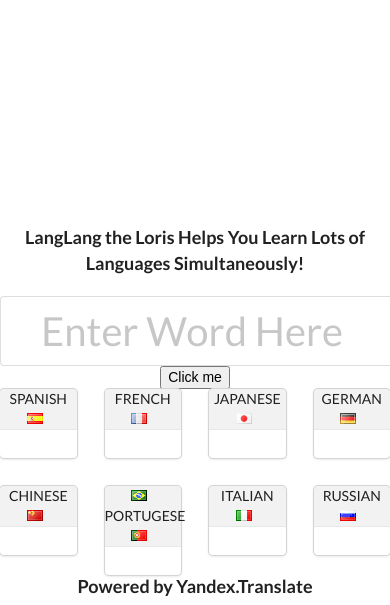
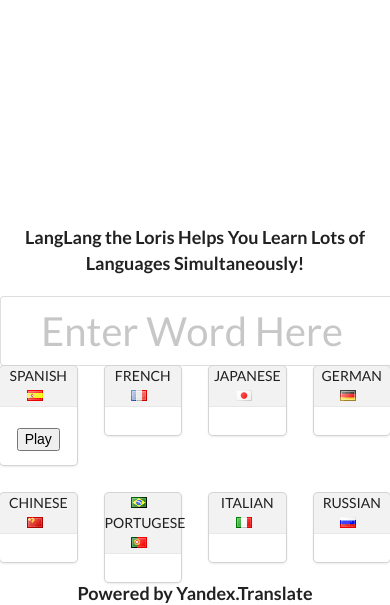
Before and after one commit to leodotng/langlang, a website: page index.html in a window 390 px wide. Shown: the part 501-1106 px from the top of the page. Drawn offline with nearby package versions, Linux system fonts and the light colour scheme.

Commit message:
added ResponsiveVoice

```diff
--- a/app.js
+++ b/app.js
@@ -1,14 +1,5 @@
 var form = document.getElementById('form');
 var photoSpot = document.getElementsByClassName('photoSpot');
-
-
-function myFunction() {
-
-  responsiveVoice.speak("hello world", "UK English Male", {pitch: 2});
-  document.getElementById("demo").innerHTML = "Hello World";
-
-}
-
 
 form.addEventListener('submit', event => {
 	event.preventDefault();
@@ -26,6 +17,7 @@ form.addEventListener('submit', event => {
 			var test = document.getElementById('tWord');
 			test.innerHTML = '';
 			test.append(newH1);
+
 
 			var endpointfr =
 				'https://translate.yandex.net/api/v1.5/tr.json/translate?key=trnsl.1.1.20170908T053655Z.87f4c706c2741f07.fdc80dc56fa59728c399270343443eacb394ecfc&lang=en-fr&text=' +
--- a/index.html
+++ b/index.html
@@ -80,8 +80,7 @@
 </section>
 
 <div>
-  <p id="demo">
-  <button onclick="myFunction()">Click me</button></p>
+
 </div>
 
 
@@ -94,6 +93,8 @@
   </div>
   <div class="content">
     <p id="tWord"></p>
+    <input onclick="" type="button" value="Play">
+</p>
   </div>
 </div>
 
```
